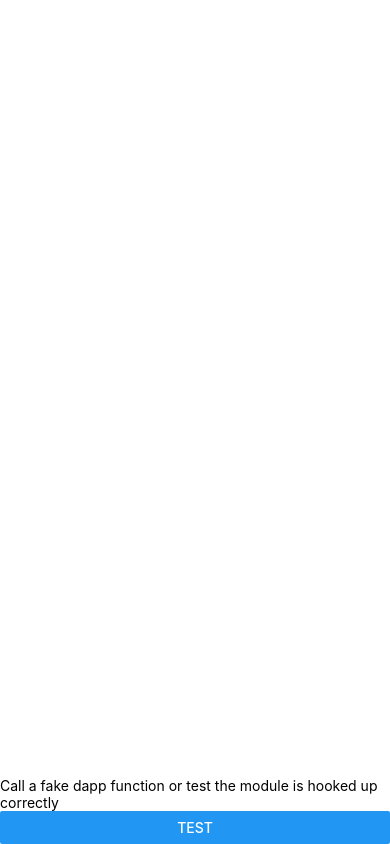
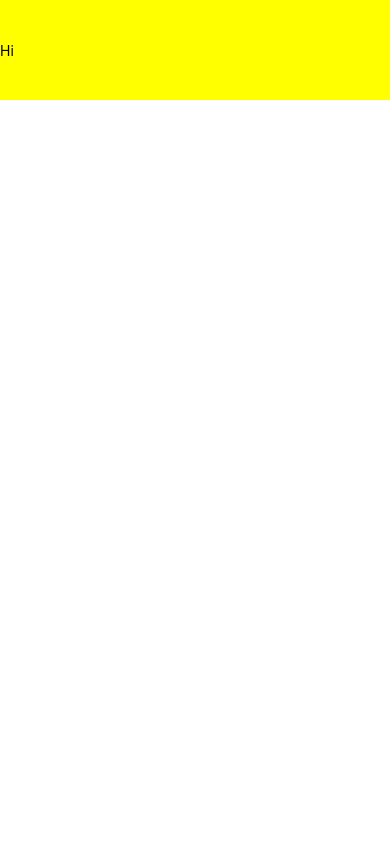
Before and after one commit to peterpme/backpack-mwa-bindings, a React Native app: screen / in a window 390 px wide. Built offline with nearby package versions, Linux system fonts and the light colour scheme.

Commit message:
it works from opening a wallet, but doesnt work when it opens on its own

```diff
--- a/App.js
+++ b/App.js
@@ -130,9 +130,6 @@ export default function App() {
     function handlePress(authorized) {
       try {
         NativeModules.MwaWalletLibModule.authorizeDapp(publicKey, authorized);
-        // if (Platform.OS === "android") {
-        //   BackHandler.exitApp(); // closes the view and returns to the app
-        // }
       } catch (err) {
         console.error("authorized:err", err);
       }
@@ -146,13 +143,18 @@ export default function App() {
     );
   }
 
+  function CloseApp() {
+    React.useEffect(() => {
+      if (Platform.OS === "android") {
+        BackHandler.exitApp(); // closes the view and returns to the app
+      }
+    }, []);
+  }
+
   function SignTransactionView() {
     function handlePress(authorized) {
       try {
         NativeModules.MwaWalletLibModule.authorizeDapp(publicKey, authorized);
-        if (Platform.OS === "android") {
-          BackHandler.exitApp(); // closes the view and returns to the app
-        }
       } catch (err) {
         console.error("authorized:err", err);
       }
@@ -170,16 +172,13 @@ export default function App() {
     function handlePress(authorized) {
       try {
         NativeModules.MwaWalletLibModule.authorizeDapp(publicKey, authorized);
-        if (Platform.OS === "android") {
-          BackHandler.exitApp(); // closes the view and returns to the app
-        }
       } catch (err) {
         console.error("authorized:err", err);
       }
     }
 
     return (
-      <View style={styles.modal}>
+      <View style={[styles.modal, { backgroundColor: "green" }]}>
         <Button title="Authorize" onPress={() => handlePress(true)} />
         <Button title="Deauthorize" onPress={() => handlePress(false)} />
       </View>
@@ -196,21 +195,33 @@ export default function App() {
         return <SignTransactionView />;
       case "SIGN_MESSAGE_REQUEST":
         return <SignMessageView />;
+      case "SCENARIO_TEARDOWN_COMPLETE":
+        return <CloseApp />;
       default:
-        return (
-          <View style={styles.container}>
-            <Text>
-              Call a fake dapp function or test the module is hooked up
-              correctly
-            </Text>
-            <Button
-              title="Test"
-              onPress={() =>
-                NativeModules.MwaWalletLibModule.tryTest2("Friend")
-              }
+        if (event == null) {
+          return (
+            <View
+              style={{
+                flex: 1,
+                height: 400,
+                justifyContent: "center",
+                backgroundColor: "yellow",
+              }}
+            >
+              <Text>Hi</Text>
+            </View>
+          );
+        } else {
+          return (
+            <View
+              style={{
+                flex: 1,
+                justifyContent: "center",
+                backgroundColor: "red",
+              }}
             />
-          </View>
-        );
+          );
+        }
     }
   }
 
@@ -223,13 +234,13 @@ export default function App() {
 }
 
 const styles = StyleSheet.create({
-  container: {
-    flex: 1,
-    backgroundColor: "transparent",
-    justifyContent: "flex-end",
-  },
   modal: {
     height: 100,
-    backgroundColor: "white",
+    flexDirection: "row",
+    justifyContent: "space-between",
+  },
+  container: {
+    height: 100,
+    justifyContent: "center",
   },
 });
```
Also changed, not shown: 3 other files (tests, documents, lock files or other folders).
